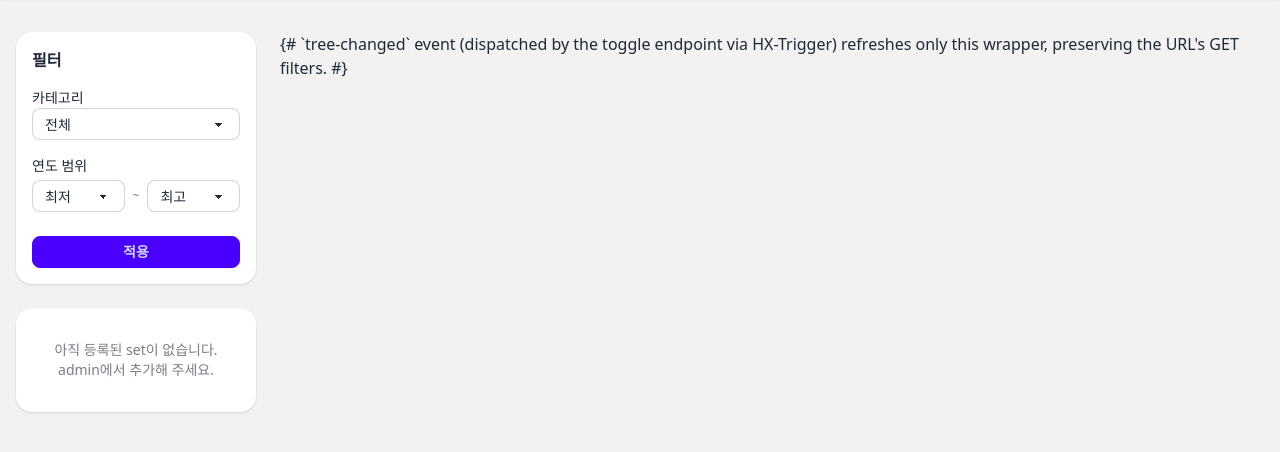
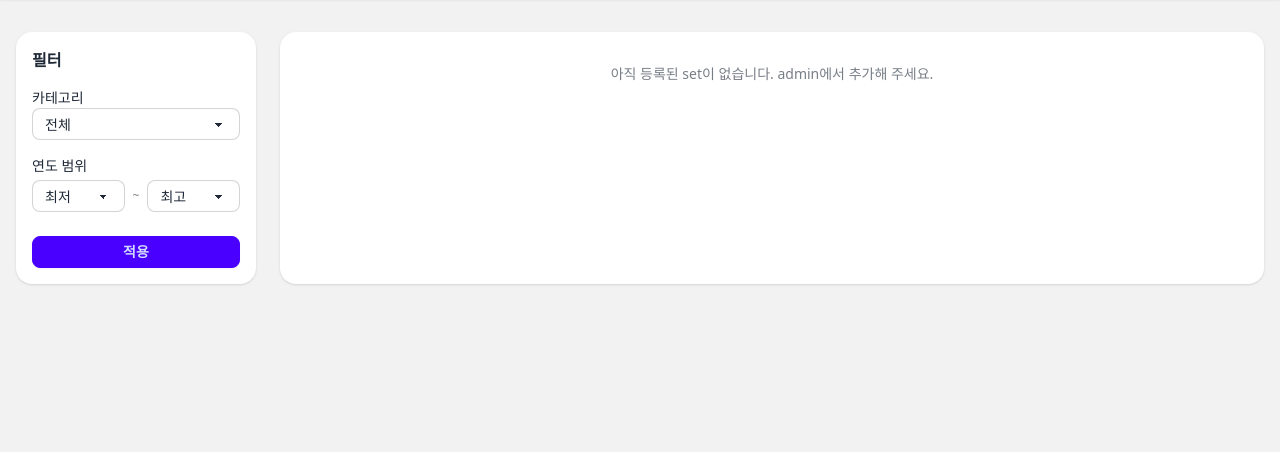
Before and after one commit to d0h000n/icpc-guide, a Django app: template templates/problemsets/list.html in a window 1280 px wide. Shown: the part 64-516 px from the top of the page. Run offline with Django 5.2, Linux system fonts and the light colour scheme; the template is opened without the code that fills it, so the values that code supplies are empty; parts of the project's set-up code (start-up, migrations or seed data) failed here and were passed over; some libraries are stand-ins or nearby versions.

Commit message:
fix: list.html의 다중행 {# #} 주석을 {% comment %}로 교체
이전에 메모리에 박아둔 룰을 어겨 같은 버그가 재발했다. Django의 `{# #}`은
한 줄짜리만 인식되며 여러 줄에 걸치면 그대로 텍스트로 출력된다. tree-changed
설명 주석이 둘러보기 페이지 메인 영역을 차지하던 문제를 고친다.

Co-Authored-By: Claude Opus 4.7 <noreply@anthropic.com>

```diff
--- a/templates/problemsets/list.html
+++ b/templates/problemsets/list.html
@@ -58,8 +58,10 @@
     </aside>
 
     {# --- Tree list --- #}
-    {# `tree-changed` event (dispatched by the toggle endpoint via HX-Trigger)
-       refreshes only this wrapper, preserving the URL's GET filters. #}
+    {% comment %}
+    `tree-changed` event (dispatched by the toggle endpoint via HX-Trigger)
+    refreshes only this wrapper, preserving the URL's GET filters.
+    {% endcomment %}
     <section id="set-tree" class="card bg-base-100 shadow"
              hx-get="{{ request.get_full_path }}"
              hx-trigger="tree-changed from:body"
```
